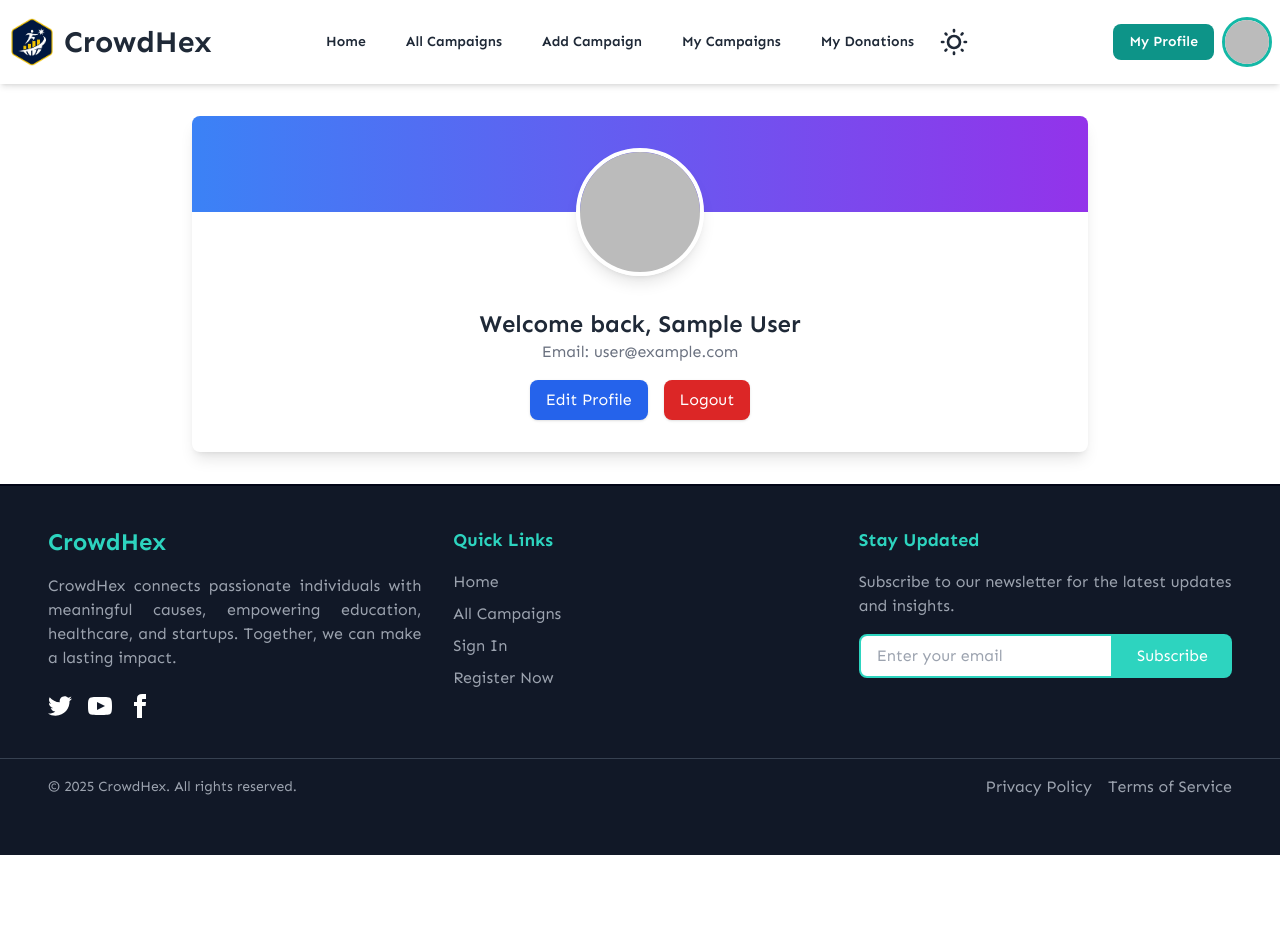
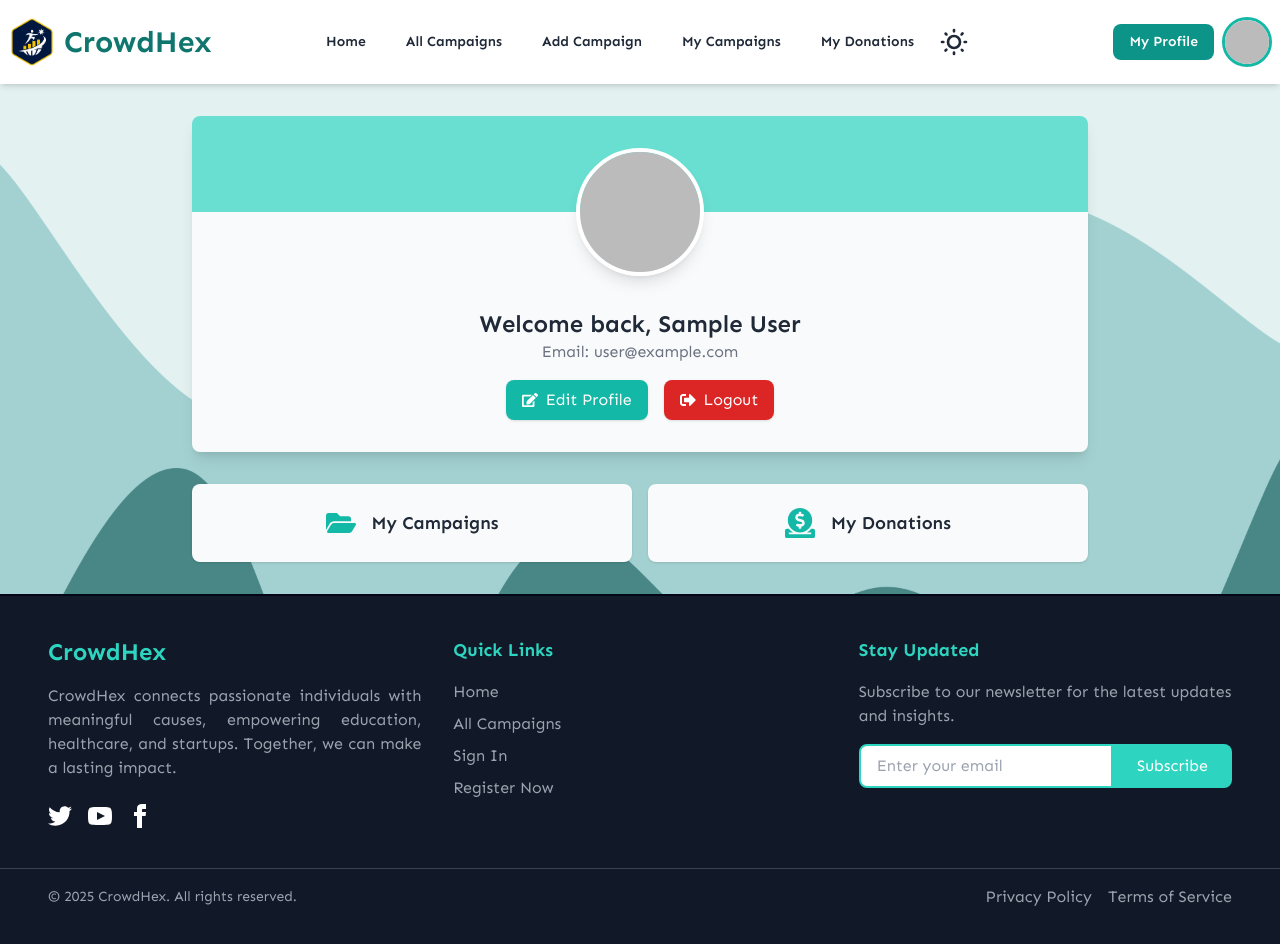
Before and after one commit to akashsaha02/crowdhex-frontend, a React (Vite) app: page /profile in a window 1280 px wide. Shown: the top 944 px of the page. Before the commit the page ends 855 px from the top, so only its background shows below. Built offline with nearby package versions, Linux system fonts and the light colour scheme; no server answers; sample sign-in values are in the browser's storage.

Commit message:
Refactor MyCampaignTable and UpdateCampaigns components for improved styling; add Wave SVG asset

```diff
--- a/src/components/Header/Header.jsx
+++ b/src/components/Header/Header.jsx
@@ -64,7 +64,7 @@ const Header = () => {
         </NavLink>
       )}
 
-      <ThemeToggle/>
+      <ThemeToggle />
       {/* workinng */}
       {/* <input type="checkbox" className="toggle toggle-accent" onChange={toggleTheme} defaultChecked /> */}
 
@@ -76,7 +76,7 @@ const Header = () => {
       <div className="navbar max-w-7xl mx-auto">
         <div className="navbar-start items-center">
           <div className="dropdown">
-            <div tabIndex={0} role="button" className="mr-3 lg:hidden">
+            <div tabIndex={0} role="button" className="lg:hidden btn btn-sm btn-ghost">
               <svg
                 xmlns="http://www.w3.org/2000/svg"
                 className="h-5 w-5 dark:text-gray-200"
@@ -106,7 +106,9 @@ const Header = () => {
             <span>
               <img className="w-12 h-12 hidden md:block" src={logo} alt="" />
             </span>
-            CrowdHex
+            <span className="text-teal-700 dark:text-teal-500">
+              CrowdHex
+            </span>
           </h2>
         </div>
         <div className="navbar-center hidden lg:flex">
@@ -125,7 +127,7 @@ const Header = () => {
 
           }
           {
-            user ? <ProfileTooltip img={user.displayURL} name={user.displayName} email={user.email}/> : <NavLink
+            user ? <ProfileTooltip img={user.displayURL} name={user.displayName} email={user.email} /> : <NavLink
               to="/login"
               className={({ isActive }) =>
                 `px-4 py-2 md:text-sm lg:text-md font-semibold rounded-lg ${isActive ? 'bg-teal-600 text-white' : 'bg-transparent dark:text-gray-200'
--- a/src/components/MyCampaignTable/MyCampaignTable.jsx
+++ b/src/components/MyCampaignTable/MyCampaignTable.jsx
@@ -7,10 +7,10 @@ const MyCampaignTable = ({ campaigns, columns }) => {
     tableInstance;
 
   return (
-    <div className="overflow-x-auto shadow">
+    <div className="shadow">
       <table
         {...getTableProps()}
-        className="min-w-full bg-white border border-gray-500 rounded-lg "
+        className="min-w-full bg-white border border-gray-500 rounded-lg overflow-scroll"
       >
         <thead>
           {headerGroups.map((headerGroup) => (
--- a/src/pages/MyProfilePage/MyProfilePage.jsx
+++ b/src/pages/MyProfilePage/MyProfilePage.jsx
@@ -4,7 +4,8 @@ import { updateProfile } from "firebase/auth";
 import { useNavigate } from "react-router-dom";
 import { Helmet } from "react-helmet";
 import Swal from "sweetalert2";
-
+import { FaEdit, FaSignOutAlt, FaFolderOpen, FaDonate } from "react-icons/fa";
+import bgImg  from "../../assets/Wave.png";
 const MyProfilePage = () => {
   const { logoutUser, user } = useContext(AuthContext);
   const [isModalOpen, setIsModalOpen] = useState(false);
@@ -42,14 +43,16 @@ const MyProfilePage = () => {
   };
 
   return (
-        <div className="flex flex-col items-center justify-center py-8">
+    <div className="flex flex-col items-center bg-white dark:bg-gray-950 justify-center py-8 bg-cover bg-top bg-no-repeat px-4"
+    style={{ backgroundImage: `url(${bgImg})` }}
+    >
       <Helmet>
         <title>CrowdHex | My Profile</title>
       </Helmet>
 
-            {/* Profile Section */}
-            <div className="w-full max-w-4xl bg-white shadow-lg rounded-lg overflow-hidden">
-                <div className="h-24 bg-gradient-to-r from-blue-500 to-purple-600"></div>
+      {/* Profile Card */}
+      <div className="w-full max-w-4xl bg-gray-50 dark:bg-gray-800 shadow-lg rounded-lg overflow-hidden">
+        <div className="h-24 bg-teal-400/70 "></div>
         <div className="flex justify-center -mt-16">
           <img
             src={user?.photoURL || "https://via.placeholder.com/150"}
@@ -58,32 +61,58 @@ const MyProfilePage = () => {
           />
         </div>
         <div className="text-center py-8">
-                    <h1 className="text-2xl font-semibold text-gray-800">
+          <h1 className="text-2xl font-semibold dark:text-gray-200 text-gray-800">
             Welcome back, {user?.displayName || "User Name"}
           </h1>
-                    <p className="text-gray-500">Email: {user?.email || "user@example.com"}</p>
+          <p className="text-gray-500 dark:text-gray-400">
+            Email: {user?.email || "user@example.com"}
+          </p>
           <div className="flex justify-center mt-4 space-x-4">
             <button
-                            className="px-4 py-2 bg-blue-600 text-white rounded-lg shadow hover:bg-blue-700"
+              className="flex items-center px-4 py-2 bg-teal-500 text-white rounded-lg shadow hover:bg-teal-600"
               onClick={() => setIsModalOpen(true)}
             >
-                            Edit Profile
+              <FaEdit className="mr-2" /> Edit Profile
             </button>
             <button
-                            className="px-4 py-2 bg-red-600 text-white rounded-lg shadow hover:bg-red-700"
+              className="flex items-center px-4 py-2 bg-red-600 text-white rounded-lg shadow hover:bg-red-700"
               onClick={handleLogout}
             >
-                            Logout
+              <FaSignOutAlt className="mr-2" /> Logout
             </button>
           </div>
         </div>
       </div>
 
+      {/* Action Buttons */}
+      <div className="mt-8 w-full max-w-4xl grid grid-cols-1 md:grid-cols-2 gap-4">
+        <button
+          className="flex items-center justify-center px-4 py-6 bg-gray-50 dark:bg-gray-800 rounded-lg shadow hover:bg-gray-200 dark:hover:bg-gray-700"
+          onClick={() => navigate("/my-campaigns")}
+        >
+          <FaFolderOpen className="text-teal-500 text-3xl mr-4" />
+          <span className="text-lg font-semibold dark:text-gray-200">
+            My Campaigns
+          </span>
+        </button>
+        <button
+          className="flex items-center justify-center px-4 py-6 bg-gray-50 dark:bg-gray-800 rounded-lg shadow hover:bg-gray-200 dark:hover:bg-gray-700"
+          onClick={() => navigate("/my-donations")}
+        >
+          <FaDonate className="text-teal-500 text-3xl mr-4" />
+          <span className="text-lg font-semibold dark:text-gray-200">
+            My Donations
+          </span>
+        </button>
+      </div>
+
       {/* Update Profile Modal */}
       {isModalOpen && (
         <div className="modal modal-open">
-                    <div className="modal-box">
-                        <h3 className="font-bold text-lg text-center mb-4">Update Profile</h3>
+          <div className="modal-box dark:bg-gray-800 bg-white">
+            <h3 className="font-bold text-lg text-center mb-4 dark:text-gray-200">
+              Update Profile
+            </h3>
             <form onSubmit={handleUpdateProfile}>
               <div className="mb-4">
                 <input
@@ -91,7 +120,7 @@ const MyProfilePage = () => {
                   placeholder="Display Name"
                   value={displayName}
                   onChange={(e) => setDisplayName(e.target.value)}
-                                    className="w-full p-2 border rounded focus:ring focus:ring-blue-400"
+                  className="w-full p-2 border rounded focus:ring focus:ring-blue-400 dark:bg-gray-700 dark:border-gray-600"
                 />
               </div>
               <div className="mb-4">
@@ -100,20 +129,20 @@ const MyProfilePage = () => {
                   placeholder="Photo URL"
                   value={photoURL}
                   onChange={(e) => setPhotoURL(e.target.value)}
-                                    className="w-full p-2 border rounded focus:ring focus:ring-blue-400"
+                  className="w-full p-2 border rounded focus:ring focus:ring-blue-400 dark:bg-gray-700 dark:border-gray-600"
                 />
               </div>
               <div className="modal-action flex justify-between">
                 <button
                   type="button"
                   onClick={() => setIsModalOpen(false)}
-                                    className="py-2 px-4 bg-gray-200 rounded hover:bg-gray-300"
+                  className="py-2 px-4 bg-gray-200 rounded hover:bg-gray-300 dark:bg-gray-600 dark:hover:bg-gray-500"
                 >
                   Cancel
                 </button>
                 <button
                   type="submit"
-                                    className="py-2 px-4 bg-blue-600 text-white rounded hover:bg-blue-700"
+                  className="py-2 px-4 bg-teal-500 text-white rounded hover:bg-teal-600"
                 >
                   Save
                 </button>
```
Also changed, not shown: src/pages/UpdateCampaigns/UpdateCampaigns.jsx (+19 -19 lines), src/assets/Wave.png (added), src/assets/Wave.svg (added). Lines whose indentation alone changed are shown as unchanged.
